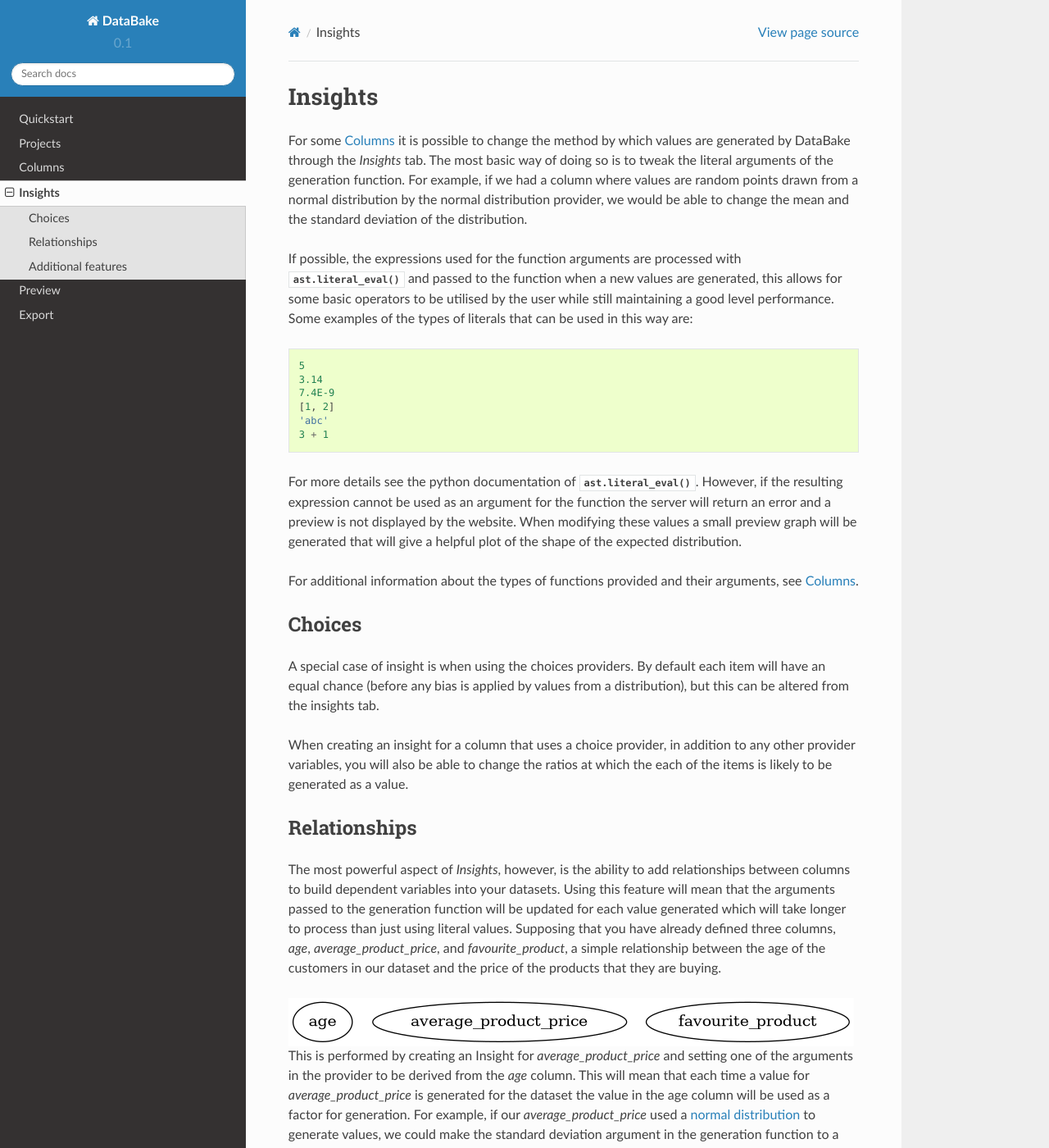
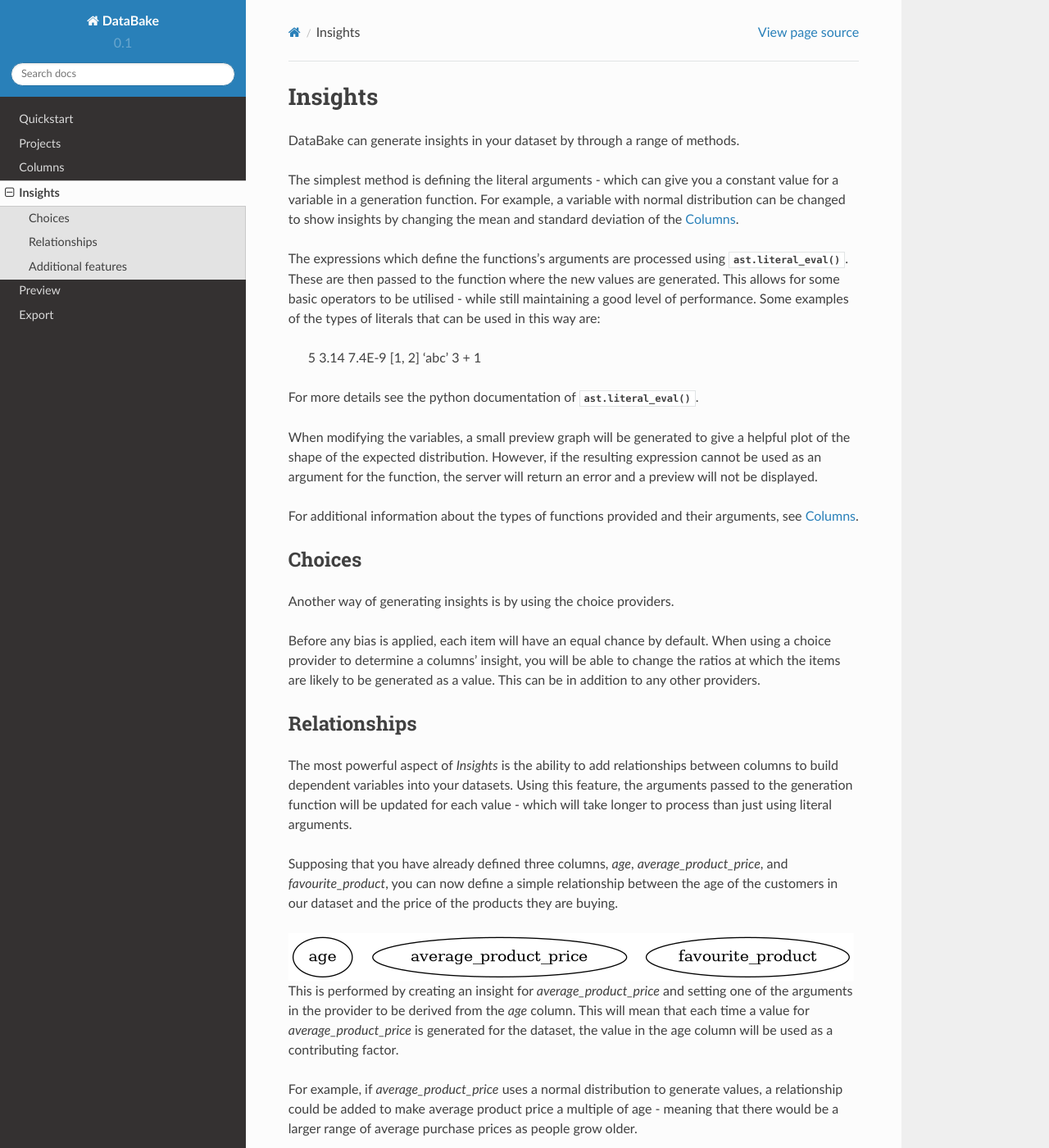
Before and after one commit to cognitivelogic/databake-docs, a Sphinx documentation site: the page built from docs/source/insights.rst, in a window 1280 px wide and 1400 px high. Shown: the whole window at 82% size. Built offline with Sphinx 7.4.7 and the Read the Docs theme 2.0.0, drawn with Linux system fonts in a browser that asks for light colours; some of the changed text lies outside the part shown.

Commit message:
Corrections

```diff
--- a/docs/source/insights.rst
+++ b/docs/source/insights.rst
@@ -1,9 +1,11 @@
 Insights
 ========
 
-For some :doc:`columns` it is possible to change the method by which values are generated by DataBake through the *Insights* tab. The most basic way of doing so is to tweak the literal arguments of the generation function. For example, if we had a column where values are random points drawn from a normal distribution by the normal distribution provider, we would be able to change the mean and the standard deviation of the distribution.
+DataBake can generate insights in your dataset by through a range of methods.
 
-If possible, the expressions used for the function arguments are processed with :func:`ast.literal_eval` and passed to the function when a new values are generated, this allows for some basic operators to be utilised by the user while still maintaining a good level performance. Some examples of the types of literals that can be used in this way are::
+The simplest method is defining the literal arguments - which can give you a constant value for a variable in a generation function. For example, a variable with normal distribution can be changed to show insights by changing the mean and standard deviation of the :doc:`columns`.
+
+The expressions which define the functions's arguments are processed using :func:`ast.literal_eval`. These are then passed to the function where the new values are generated. This allows for some basic operators to be utilised - while still maintaining a good level of performance. Some examples of the types of literals that can be used in this way are:
 
     5
     3.14
@@ -12,21 +14,25 @@
     'abc'
     3 + 1
 
-For more details see the python documentation of :func:`ast.literal_eval`. However, if the resulting expression cannot be used as an argument for the function the server will return an error and a preview is not displayed by the website. When modifying these values a small preview graph will be generated that will give a helpful plot of the shape of the expected distribution.
+For more details see the python documentation of :func:`ast.literal_eval`.
+
+When modifying the variables, a small preview graph will be generated to give a helpful plot of the shape of the expected distribution. However, if the resulting expression cannot be used as an argument for the function, the server will return an error and a preview will not be displayed.
 
 For additional information about the types of functions provided and their arguments, see :doc:`columns`.
 
 Choices
 -------
 
-A special case of insight is when using the choices providers. By default each item will have an equal chance (before any bias is applied by values from a distribution), but this can be altered from the insights tab.
+Another way of generating insights is by using the choice providers.
 
-When creating an insight for a column that uses a choice provider, in addition to any other provider variables, you will also be able to change the ratios at which the each of the items is likely to be generated as a value.
+Before any bias is applied, each item will have an equal chance by default. When using a choice provider to determine a columns’ insight, you will be able to change the ratios at which the items are likely to be generated as a value. This can be in addition to any other providers.
 
 Relationships
 -------------
 
-The most powerful aspect of *Insights*, however, is the ability to add relationships between columns to build dependent variables into your datasets. Using this feature will mean that the arguments passed to the generation function will be updated for each value generated which will take longer to process than just using literal values. Supposing that you have already defined three columns, *age*, *average_product_price*, and *favourite_product*, a simple relationship between the age of the customers in our dataset and the price of the products that they are buying.
+The most powerful aspect of *Insights* is the ability to add relationships between columns to build dependent variables into your datasets. Using this feature, the arguments passed to the generation function will be updated for each value - which will take longer to process than just using literal arguments.
+
+Supposing that you have already defined three columns, *age*, *average_product_price*, and *favourite_product*, you can now define a simple relationship between the age of the customers in our dataset and the price of the products they are buying.
 
 .. graph:: unconnected_columns
 
@@ -34,21 +40,27 @@
    "average_product_price"
    "favourite_product"
 
-This is performed by creating an Insight for *average_product_price* and setting one of the arguments in the provider to be derived from the *age* column. This will mean that each time a value for *average_product_price* is generated for the dataset the value in the age column will be used as a factor for generation. For example, if our *average_product_price* used a `normal distribution <https://en.wikipedia.org/wiki/Normal_distribution>`_ to generate values, we could make the standard deviation argument in the generation function to a multiple of age, meaning that there would be a greater range of average purchase as people grew older. Effectively, this Insight could be visualised as a connection between the two variables in a directed graph.
+This is performed by creating an insight for *average_product_price* and setting one of the arguments in the provider to be derived from the *age* column. This will mean that each time a value for *average_product_price* is generated for the dataset, the value in the age column will be used as a contributing factor.
+
+For example, if *average_product_price* uses a normal distribution to generate values, a relationship could be added to make average product price a multiple of age - meaning that there would be a larger range of average purchase prices as people grow older.
+
+This insight could be visualised as a connection between the two variables in a directed graph.
 
  .. digraph:: connected_columns
 
     "age" -> "average_product_price"
     "favourite_product"
 
-Extending this idea further, more relationships can be added between *favourite_product* and the other two columns. Not only can this be done through having a source for each variable, but the two variables can even be combined with one another. These relationships are by the platform before generation and used to generate each column in order, but it means there is an important condition that the relationships between columns must form a `directed acyclic graph <https://en.wikipedia.org/wiki/Directed_acyclic_graph>`_ such that no variable is dependent upon itself.
+Extending this idea further, more relationships can be added between *favourite_product* and the other two columns. Not only can this be done through having a source for each variable, but the two variables can even be combined with one another.
+
+These relationships are defined before generation and used to order each generated column, but it means there is an important condition that the relationships between columns must form a `directed acyclic graph <https://en.wikipedia.org/wiki/Directed_acyclic_graph>`_ - such that no variable is dependent upon itself.
 
  .. digraph:: connected_columns
 
     "age" -> "average_product_price" -> "favourite_product"
     "age" -> "favourite_product"
 
-Handily, DataBake will display a simplified version of these relationships in a graph on the left hand side of the page under the heading of **Column Relationships**. Here you will be able to see how each column connects to one another including the expression that dictates their relationship.
+DataBake will display a simplified version of these relationships in a graph on the left hand side of the page under the heading of **Column Relationships**. Here you will be able to see how each column connects to one another, including the expression that dictates their relationship.
 
 
 Additional features
```
Also changed, not shown: docs/source/columns.rst (line endings or trailing spaces).
